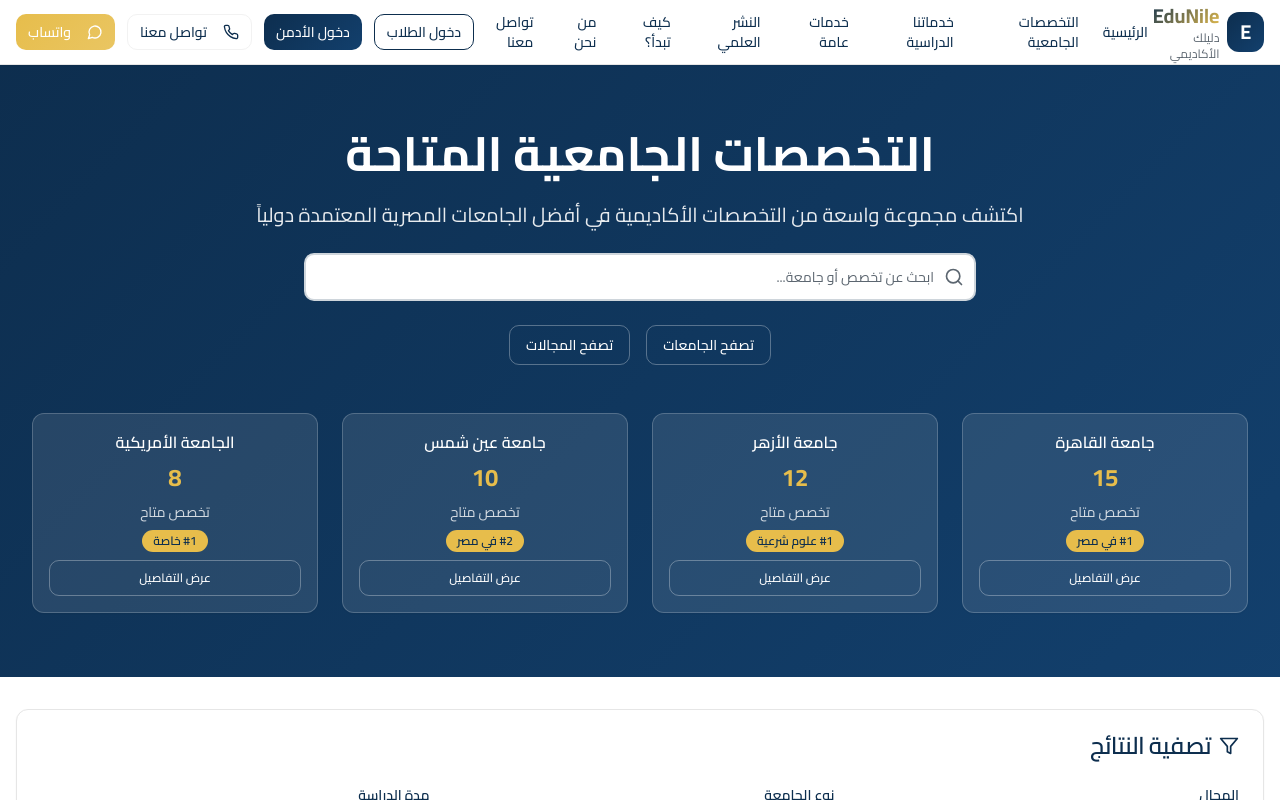
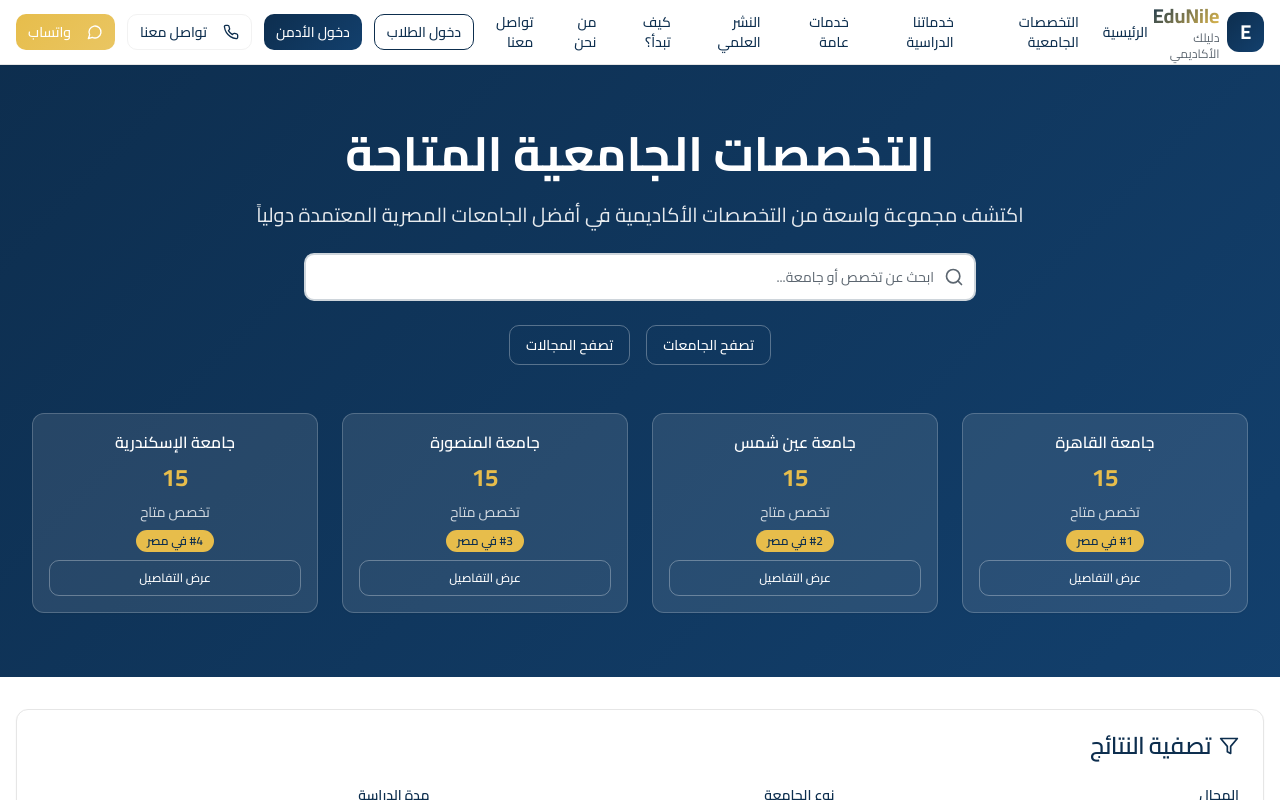
Before and after one commit to ali2200/edunile-pathway-08, a React (Vite) app: page /majors in a window 1280 px wide. Shown: the top 800 px of the page. Built offline with nearby package versions, Linux system fonts and the light colour scheme; a web font is replaced by a local one.

Commit message:
Fix university display order
Update the order of universities displayed on the majors page to match the provided list: Cairo University, Ain Shams University, Mansoura University, Alexandria University.

```diff
--- a/src/pages/Majors.tsx
+++ b/src/pages/Majors.tsx
@@ -182,9 +182,9 @@ const Majors = () => {
 
   const universityStats = [
     { name: "جامعة القاهرة", programs: 15, rank: "#1 في مصر", id: "cairo-university" },
-    { name: "جامعة الأزهر", programs: 12, rank: "#1 علوم شرعية", id: "al-azhar-university" },
-    { name: "جامعة عين شمس", programs: 10, rank: "#2 في مصر", id: "ain-shams-university" },
-    { name: "الجامعة الأمريكية", programs: 8, rank: "#1 خاصة", id: "american-university" }
+    { name: "جامعة عين شمس", programs: 15, rank: "#2 في مصر", id: "ain-shams-university" },
+    { name: "جامعة المنصورة", programs: 15, rank: "#3 في مصر", id: "mansoura-university" },
+    { name: "جامعة الإسكندرية", programs: 15, rank: "#4 في مصر", id: "alexandria-university" }
   ];
 
   return (
```
